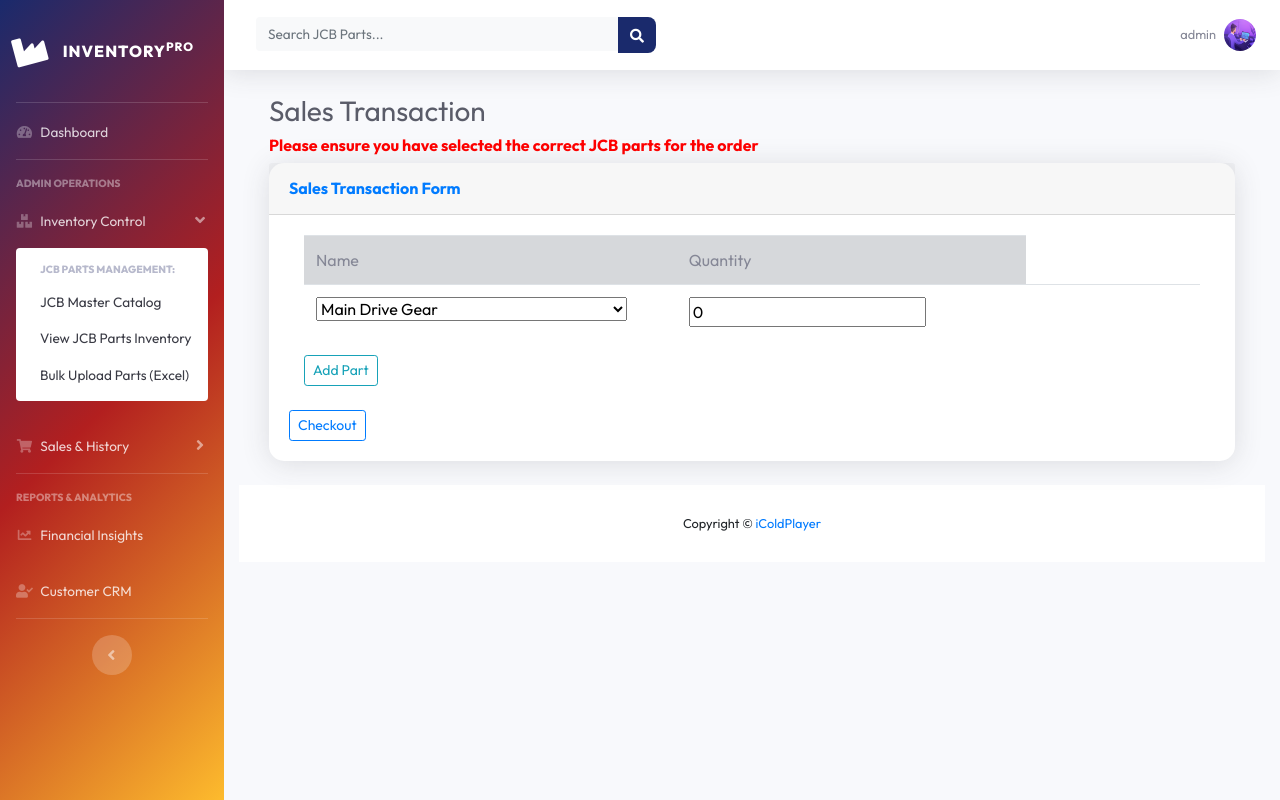
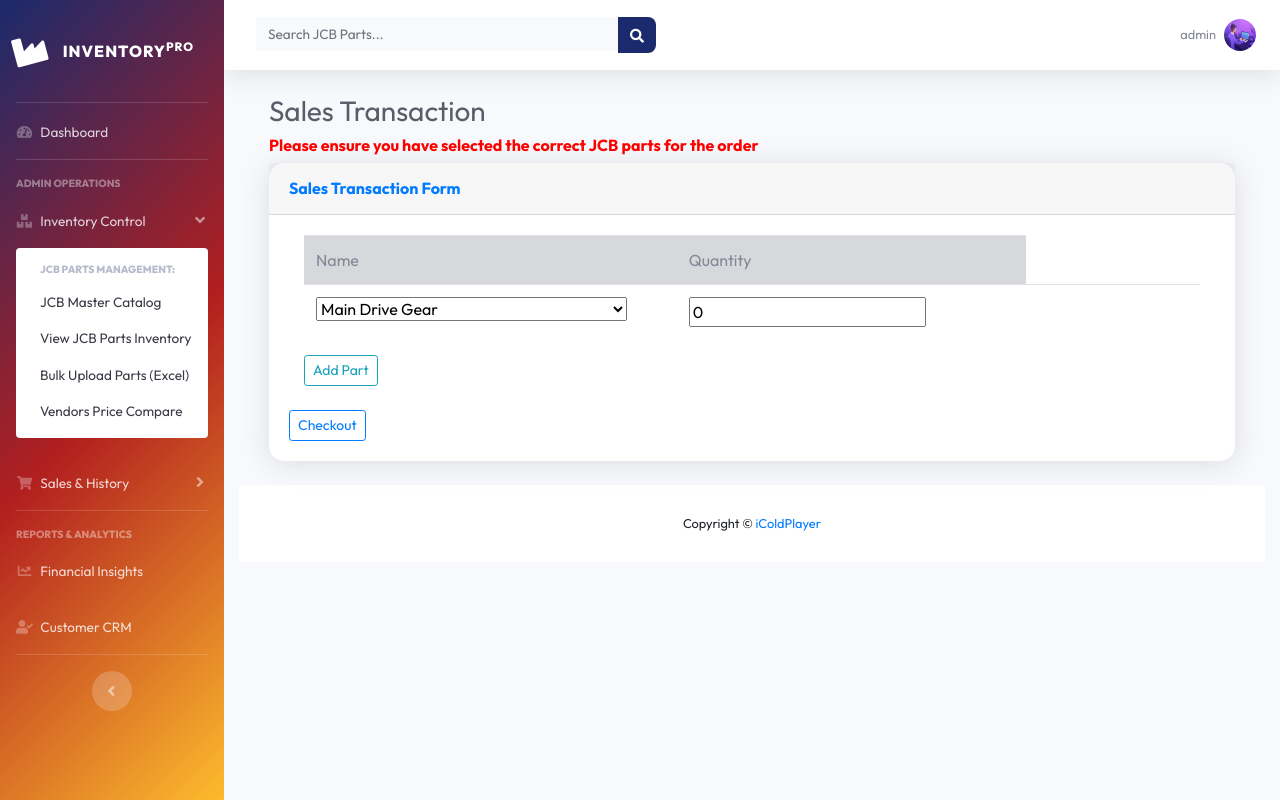
Before and after one commit to srushtipawar9/Inventory_managment, a Django app: page /cart/ in a window 1280 px wide, after a click on "Inventory Control". Run offline with Django 3.2, Linux system fonts and the light colour scheme; a user stored in the database is signed in; data comes from the database, SQL or seed files in the repository; parts of the project's set-up code (start-up, migrations or seed data) failed here and were passed over; some libraries are stand-ins or nearby versions.

Commit message:
Add link to Vendor Price Comparison in base template

```diff
--- a/templates/base.html
+++ b/templates/base.html
@@ -78,6 +78,7 @@
             <a class="collapse-item" href="{% url 'MasterCatalog' %}">JCB Master Catalog</a>
             <a class="collapse-item" href="{% url 'TotalStock' %}">View JCB Parts Inventory</a>
             <a class="collapse-item" href="{% url 'StockUpload' %}">Bulk Upload Parts (Excel)</a>
+            <a class="collapse-item" href="{% url 'VendorComparison' %}">Vendors Price Compare</a>
           </div>
         </div>
       </li>
```
